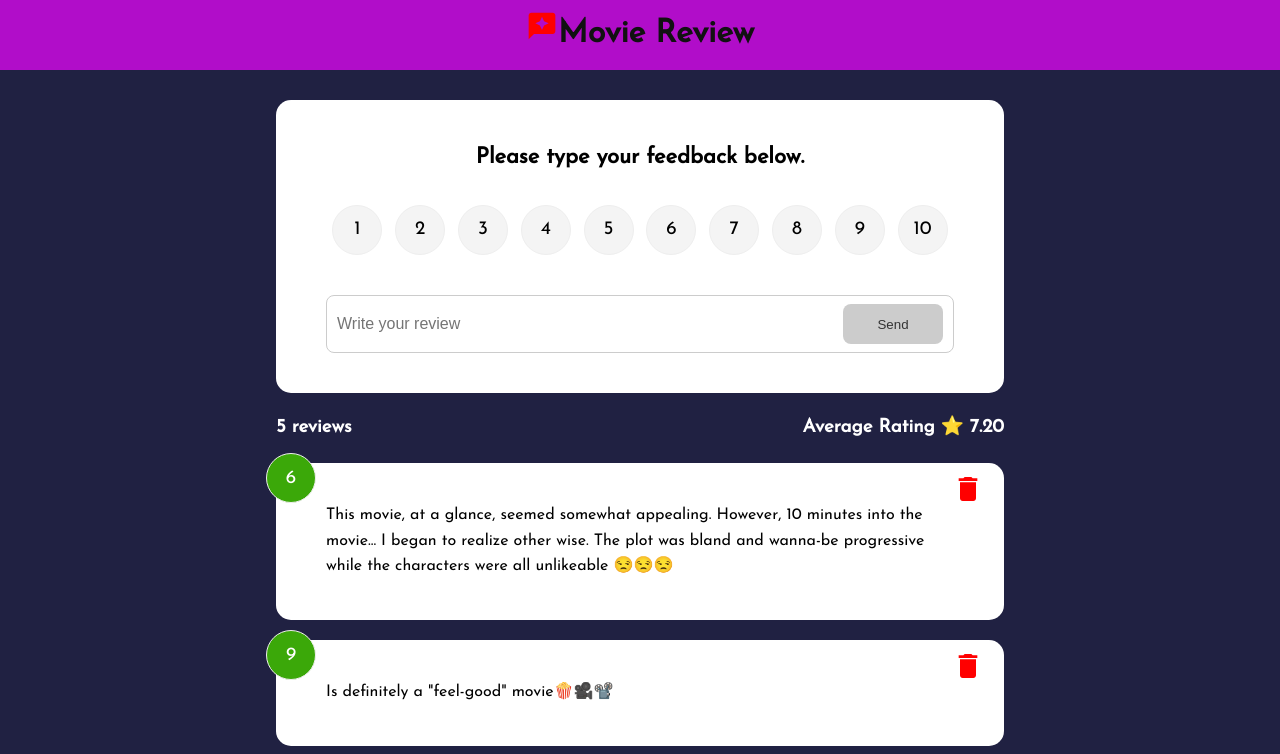
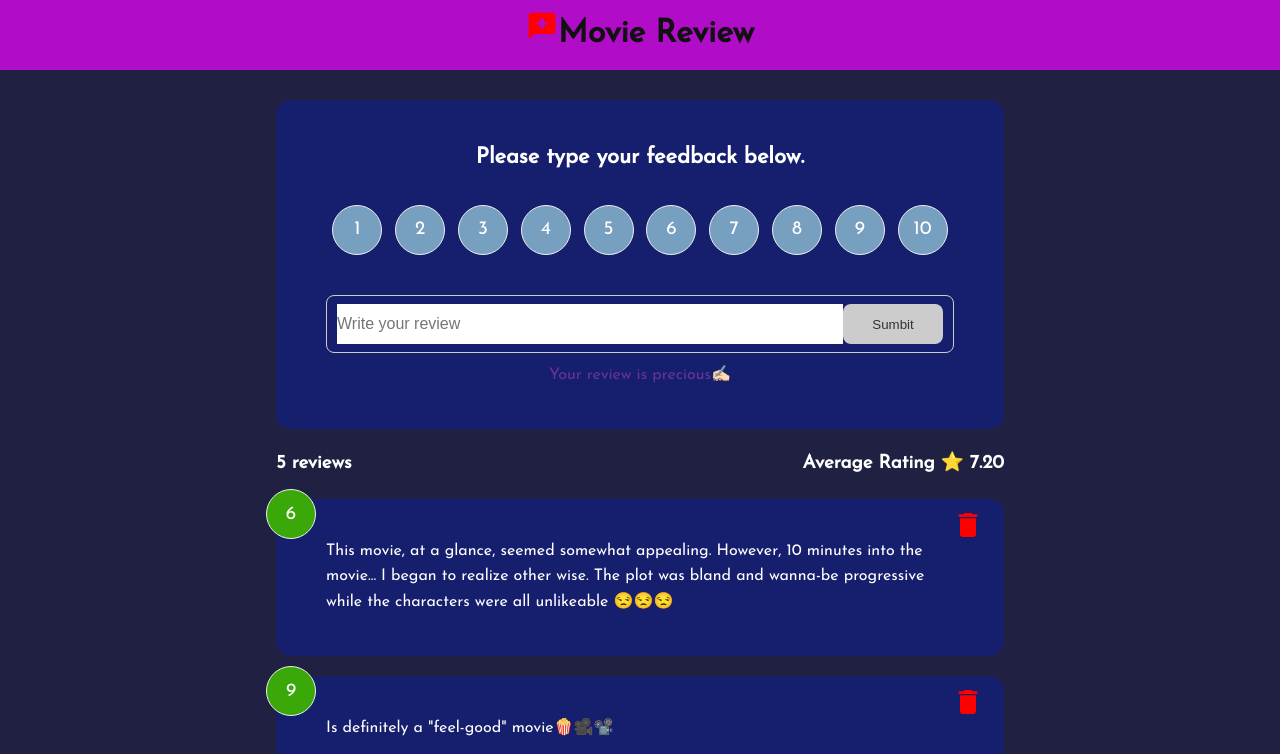
Before and after one commit to PawanNepson/FeedBack, a React (Create React App) app: page / in a window 1280 px wide. Shown: the top 754 px of the page. Built offline with nearby package versions, Linux system fonts and the light colour scheme.

Commit message:
some change in ui is done

```diff
--- a/src/App.js
+++ b/src/App.js
@@ -11,7 +11,7 @@ function App() {
   const [feedback, setFeedback] = React.useState(FeedbackData);
 
   const deleteFeedback = (id) => {
-    if (window.confirm('Are you ✂️✂️✂️?')) {
+    if (window.confirm('Are you sure ✂️✂️✂️?')) {
       setFeedback(feedback.filter((item) => item.id !== id));
     }
   };
@@ -22,14 +22,14 @@ function App() {
   };
 
   return (
-    <>
+    <div>
       <Header />
       <div className='container'>
         <FeedbackForm handleAdd={addFeedback} />
         <FeedbackStats feedback={feedback} />
         <FeedbackList feedback={feedback} handleDelete={deleteFeedback} />
       </div>
-    </>
+    </div>
   );
 }
 
--- a/src/components/FeedbackForm.js
+++ b/src/components/FeedbackForm.js
@@ -4,8 +4,9 @@ import Card from './shared/Card';
 import RatingSelect from './RatingSelect';
 
 function FeedbackForm({ handleAdd }) {
+
     const [text, setText] = useState('');
-    const [message, setMessage] = useState('');
+    const [message, setMessage] = useState('Your review is precious✍🏻');
     const [btnDisabled, setBtnDisabled] = useState(true);
     const [rating, setRating] = useState('');
 
@@ -14,10 +15,10 @@ function FeedbackForm({ handleAdd }) {
 
         if (text === '') {
             setBtnDisabled(true);
-            setMessage(null);
-        } else if (text !== '' && text.trim().length <= 10) {
+            setMessage("Share Your review with us!!!");
+        } else if (text !== '' && text.trim().length <= 15) {
             setBtnDisabled(true);
-            setMessage('Your text is less than 10 character!');
+            setMessage('Your text should be at least 15 character !');
         } else {
             setBtnDisabled(false);
             setMessage(null);
@@ -26,11 +27,12 @@ function FeedbackForm({ handleAdd }) {
 
     const handleSubmit = (e) => {
         e.preventDefault();
-        if (text.trim().length > 10) {
+        if (text.trim().length > 15) {
             const newFeedback = { rating, text };
+            console.log(newFeedback)
             handleAdd(newFeedback);
 
-            setText('');
+            setText(" ");
         }
     };
 
@@ -47,7 +49,7 @@ function FeedbackForm({ handleAdd }) {
                     />
                     <Button isDisabled={btnDisabled} type='submit'>
                         {' '}
-                        Send{' '}
+                        Sumbit{' '}
                     </Button>
                 </div>
                 {message && <div className='message'>{message}</div>}
--- a/src/components/FeedbackStats.js
+++ b/src/components/FeedbackStats.js
@@ -1,8 +1,8 @@
 function FeedbackStats({ feedback }) {
     let average =
         feedback.reduce((acc, cur) => {
-            console.log(acc)//first ma yeso value 0
-            console.log(cur)//yesko value chai object
+            // console.log(acc)//first ma yeso value 0
+            // console.log(cur)//yesko value chai object
             return acc + cur.rating;
         }, 0) / feedback.length;
 
--- a/src/components/RatingSelect.js
+++ b/src/components/RatingSelect.js
@@ -1,6 +1,7 @@
 import React, { useState } from 'react';
 
 function RatingSelect({ select }) {
+
     const [selected, setSelected] = useState('10');
 
     const handleChange = (e) => {
--- a/src/components/shared/Card.js
+++ b/src/components/shared/Card.js
@@ -5,11 +5,12 @@ function Card({ children, reverse }) {
     <div
       className='card'
       style={{
-        backgroundColor: reverse ? 'rgba(0,0,0,0.4)' : '#fff',
-        color: reverse ? '#fff' : '#000',
+        backgroundColor: reverse ? '#00ABE1' : '#161F6D',
+        color: reverse ? '#fff' : 'white',
       }}
     >
       {children}
+
     </div>
   );
 }
--- a/src/index.css
+++ b/src/index.css
@@ -63,7 +63,7 @@ header {
 .rating li,
 .num-display {
   position: relative;
-  background: #f4f4f4;
+  background: #779fc0;
   width: 50px;
   height: 50px;
   padding: 10px;
```
